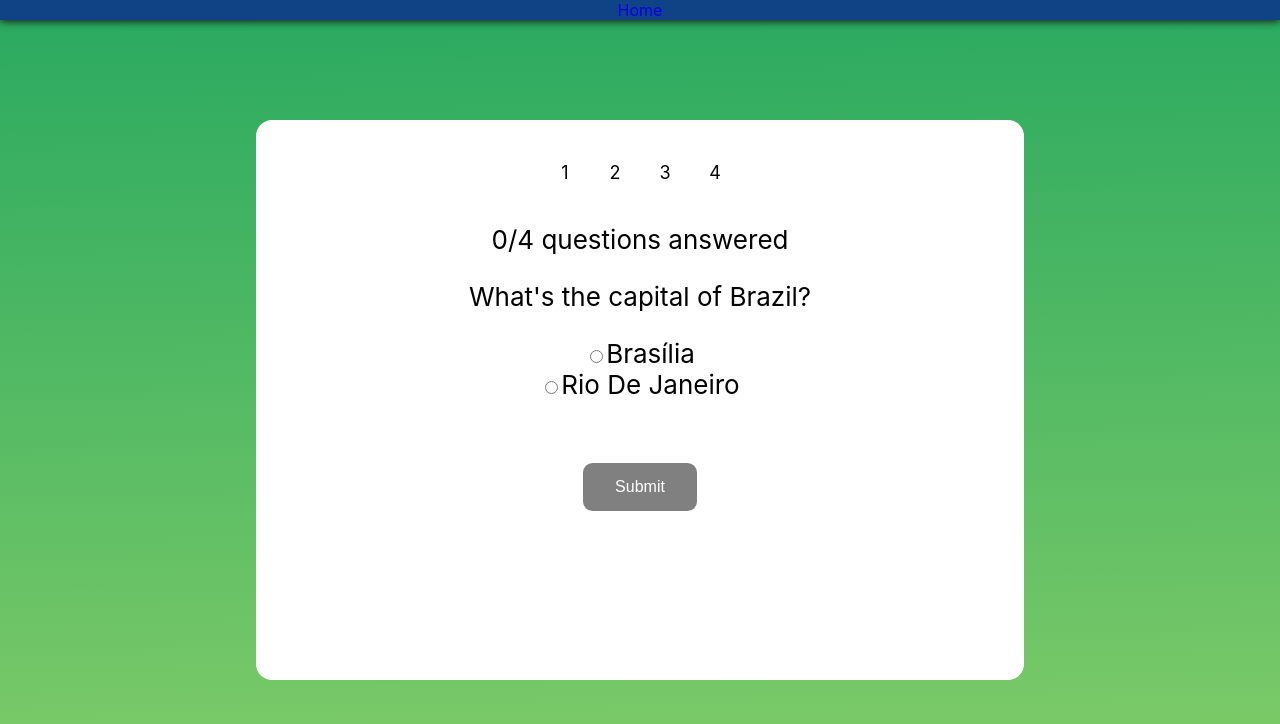
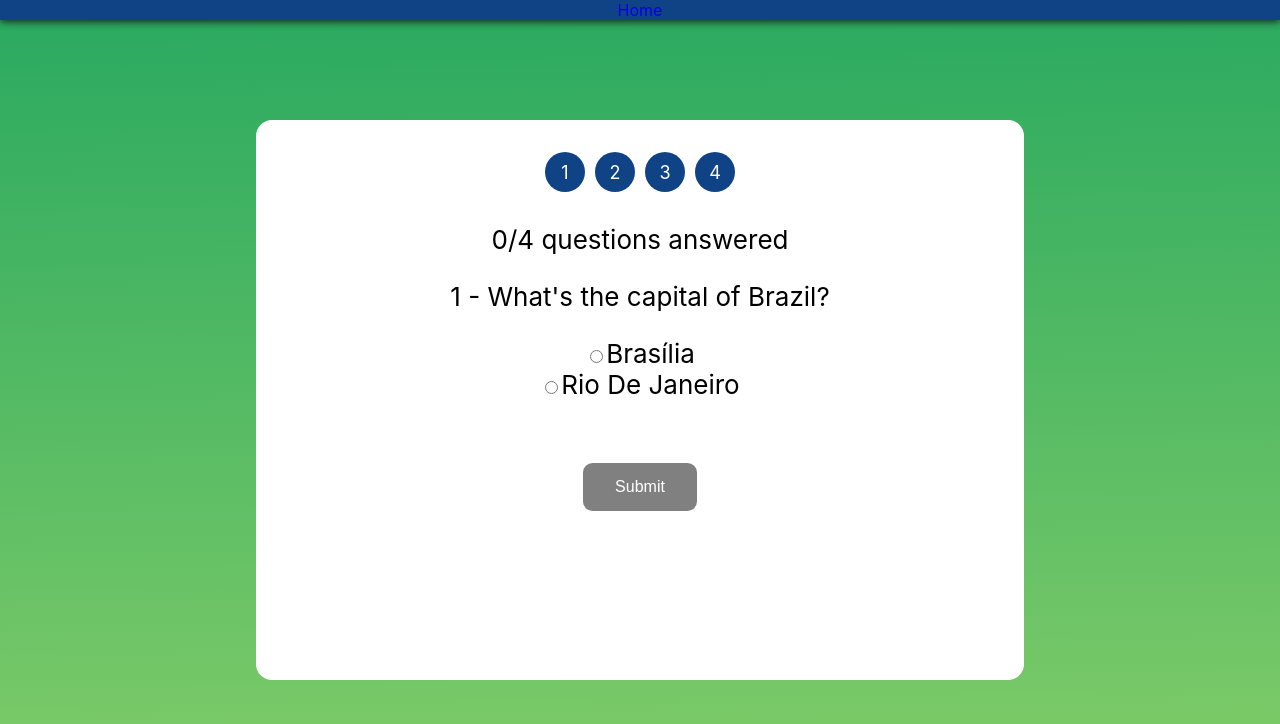
Before and after one commit to Gs-Toledo/questionator, a React (Create React App) app: page /Questions in a window 1280 px wide. Shown: the top 724 px of the page. Built offline with nearby package versions, Linux system fonts and the light colour scheme.

Commit message:
feat: navigation between answers and improved styles

```diff
--- a/src/assets/styles/ProgressBar.css
+++ b/src/assets/styles/ProgressBar.css
@@ -11,6 +11,7 @@
 
 .circle {
   width: 40px;
+  background-color: rgb(16, 67, 133);
   height: 40px;
   border-radius: 50%;
   display: flex;
@@ -18,15 +19,29 @@
   align-items: center;
   font-size: 18px;
   margin: 0 5px;
+  color:white;
   transition: background-color 0.5s;
+  cursor: pointer;
+}
+
+.circle:hover {
+  background-color: rgb(7, 25, 49);
+
 }
 
 .correct {
   background-color: green;
-  color:white;
+}
+.correct:hover {
+  background-color: rgb(4, 68, 4);
 }
 
+
 .incorrect {
-  background-color: red;
-  color:white;
+  background-color: rgb(255, 0, 0);
+
 }
+
+.incorrect:hover {
+  background-color: rgb(80, 2, 2);
+}
--- a/src/pages/ProgressBar.jsx
+++ b/src/pages/ProgressBar.jsx
@@ -1,25 +1,23 @@
 import React from 'react';
 import '../assets/styles/ProgressBar.css';
 
-export default function ProgressBar({ steps }) {
+export default function ProgressBar({ steps, onProgressClick }) {
   return (
     <div>
       <div className="progress-bar">
-
         {steps.map((step, index) => (
-
           <div
             key={index}
-          className={`circle ${step.correct === null ? '' : step.correct ? 'correct' : 'incorrect'}`}>
+            className={`circle ${step.correct === null ? '' : step.correct ? 'correct' : 'incorrect'}`}
+            onClick={() => onProgressClick(index)}
+          >
             {index + 1}
           </div>
         ))}
       </div>
-    <div>
       <div className="progress-info">
         {steps.filter(step => step.correct !== null).length}/{steps.length} questions answered
       </div>
     </div>
-    </div>
   );
 }
--- a/src/pages/questions.jsx
+++ b/src/pages/questions.jsx
@@ -5,17 +5,15 @@ import questionsData from '../assets/questions.json';
 import { Link } from "react-router-dom";
 
 export default function Questions() {
-
   const [questions] = useState(questionsData.questions);
   const [currentQuestionIndex, setCurrentQuestionIndex] = useState(0);
   const [steps, setSteps] = useState(questions.map(() => ({ correct: null })));
   const [selectedAnswer, setSelectedAnswer] = useState([]);
   const [inputAnswer, setInputAnswer] = useState("");
-  let [finalScore, setFinalScore] = useState(0)
+  let [finalScore, setFinalScore] = useState(0);
 
   const handleAnswerSelect = (answerIndex) => {
     if (questions[currentQuestionIndex].type === "Multiple-choice") {
-
       setSelectedAnswer(prev =>
         prev.includes(answerIndex)
         ? prev.filter(index => index !== answerIndex)
@@ -35,20 +33,32 @@ export default function Questions() {
       setFinalScore(prevScore => prevScore + 1);
     }
   };
+
+  const findNextUnansweredQuestionIndex = () => {
+    for (let i = currentQuestionIndex + 1; i < steps.length; i++) {
+      if (steps[i].correct === null) {
+        return i;
+      }
+    }
+    for (let i = 0; i < currentQuestionIndex; i++) {
+      if (steps[i].correct === null) {
+        return i;
+      }
+    }
+    return -1; // All questions answered
+  };
+
   const handleSubmit = () => {
     const currentQuestion = questions[currentQuestionIndex];
     let isCorrect = false;
 
     if (currentQuestion.type === "One-choice" || currentQuestion.type === "Multiple-choice") {
-
       const correctAnswers = currentQuestion.answers_en
         .map((answer, index) => answer.isCorrect ? index : null)
         .filter(index => index !== null);
 
       isCorrect = JSON.stringify(correctAnswers) === JSON.stringify(selectedAnswer.sort());
-
     } else if (currentQuestion.type === "Input") {
-
       isCorrect = currentQuestion.answers_en.some(answer =>
         answer.answer_text.toLowerCase().trim() === inputAnswer.trim().toLowerCase()
       );
@@ -60,22 +70,26 @@ export default function Questions() {
       )
     );
 
-    updateFinalScore(isCorrect)
+    updateFinalScore(isCorrect);
     setSelectedAnswer([]);
     setInputAnswer("");
-    setCurrentQuestionIndex(prevIndex => prevIndex + 1);
 
-
+    const nextIndex = findNextUnansweredQuestionIndex();
+    if (nextIndex !== -1) {
+      setCurrentQuestionIndex(nextIndex);
+    }
   };
 
-  if (currentQuestionIndex >= questions.length) {
+  const handleProgressClick = (index) => {
+    setCurrentQuestionIndex(index);
+  };
+
+  if (steps.every(step => step.correct !== null)) {
     return (
       <Base>
         <div>
           <p>You have completed all the questions!</p>
-
-          <ProgressBar steps={steps} />
-
+          <ProgressBar steps={steps} onProgressClick={handleProgressClick} />
           <p>Result: {finalScore}/{steps.length}</p>
           <button className="btn btn-answer"><Link to="/">Return to Home</Link></button>
         </div>
@@ -88,13 +102,10 @@ export default function Questions() {
   return (
     <Base>
       <div>
-        <ProgressBar steps={steps} />
-
-        <p>{currentQuestion.question_text_en}</p>
-
+        <ProgressBar steps={steps} onProgressClick={handleProgressClick} />
+        <p>{currentQuestionIndex + 1} - {currentQuestion.question_text_en}</p>
         {currentQuestion.type === "One-choice" || currentQuestion.type === "Multiple-choice" ? (
           currentQuestion.answers_en.map((answer, index) => (
-
             <div key={index}>
               <label>
                 <input
@@ -106,7 +117,6 @@ export default function Questions() {
                 {answer.answer_text}
               </label>
             </div>
-
           ))
         ) : (
           <input
```
Lines whose indentation alone changed are shown as unchanged.
